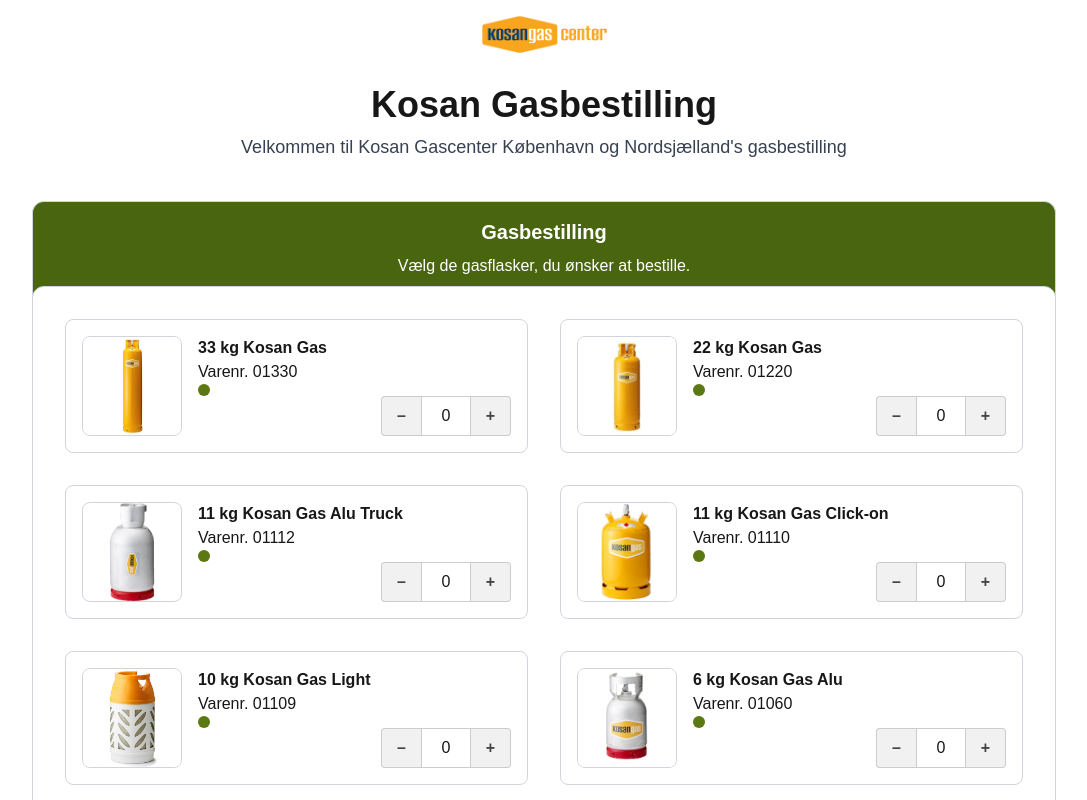
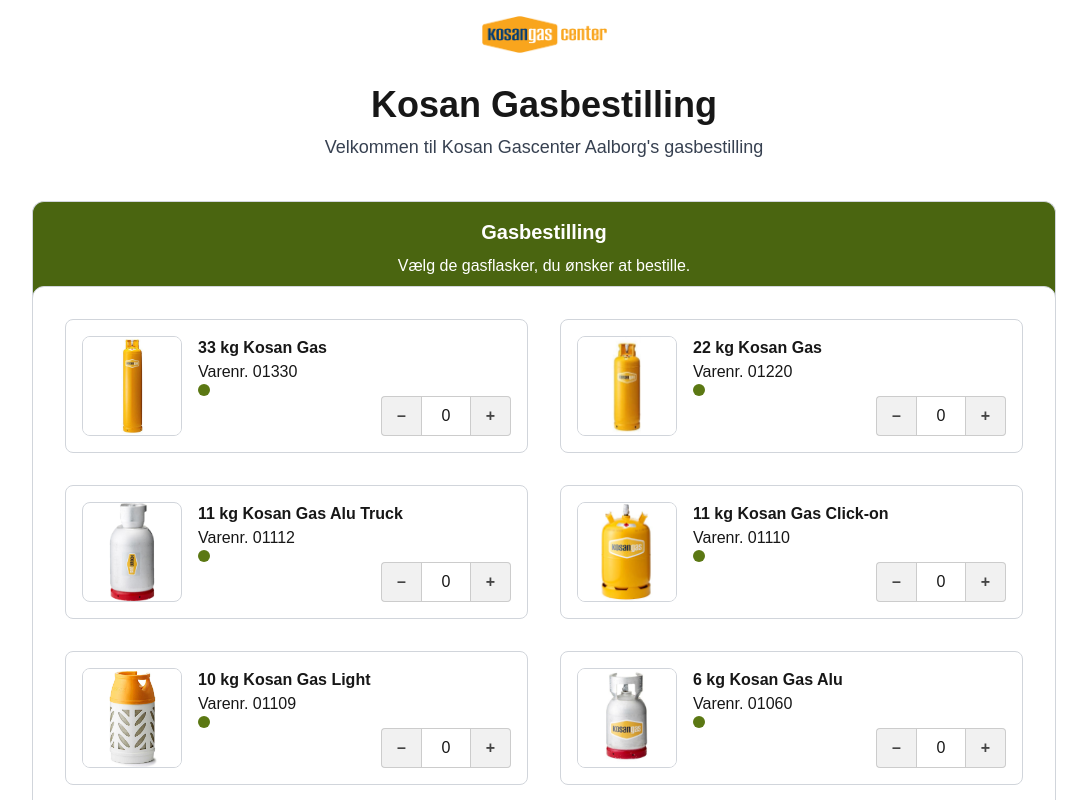
Before and after one commit to axwii/kosan-order-form-AAL, a Next.js app: page / in a window 1280 px wide. Shown: the top 800 px of the page, without its empty margins (96-1183 px from the left). Built offline with nearby package versions, Linux system fonts and the light colour scheme.

Commit message:
Update welcome message to reflect Kosan Gascenter Aalborg

```diff
--- a/src/app/page.jsx
+++ b/src/app/page.jsx
@@ -8,7 +8,7 @@
       <header className="text-center my-4">
         <h1 className="text-4xl font-bold mx-4">Kosan Gasbestilling</h1>
         <p className="text-lg text-gray-700 mt-2 mb-10 mx-4">
-          Velkommen til Kosan Gascenter København og Nordsjælland's
+          Velkommen til Kosan Gascenter Aalborg's
           gasbestilling
         </p>
       </header>
```
